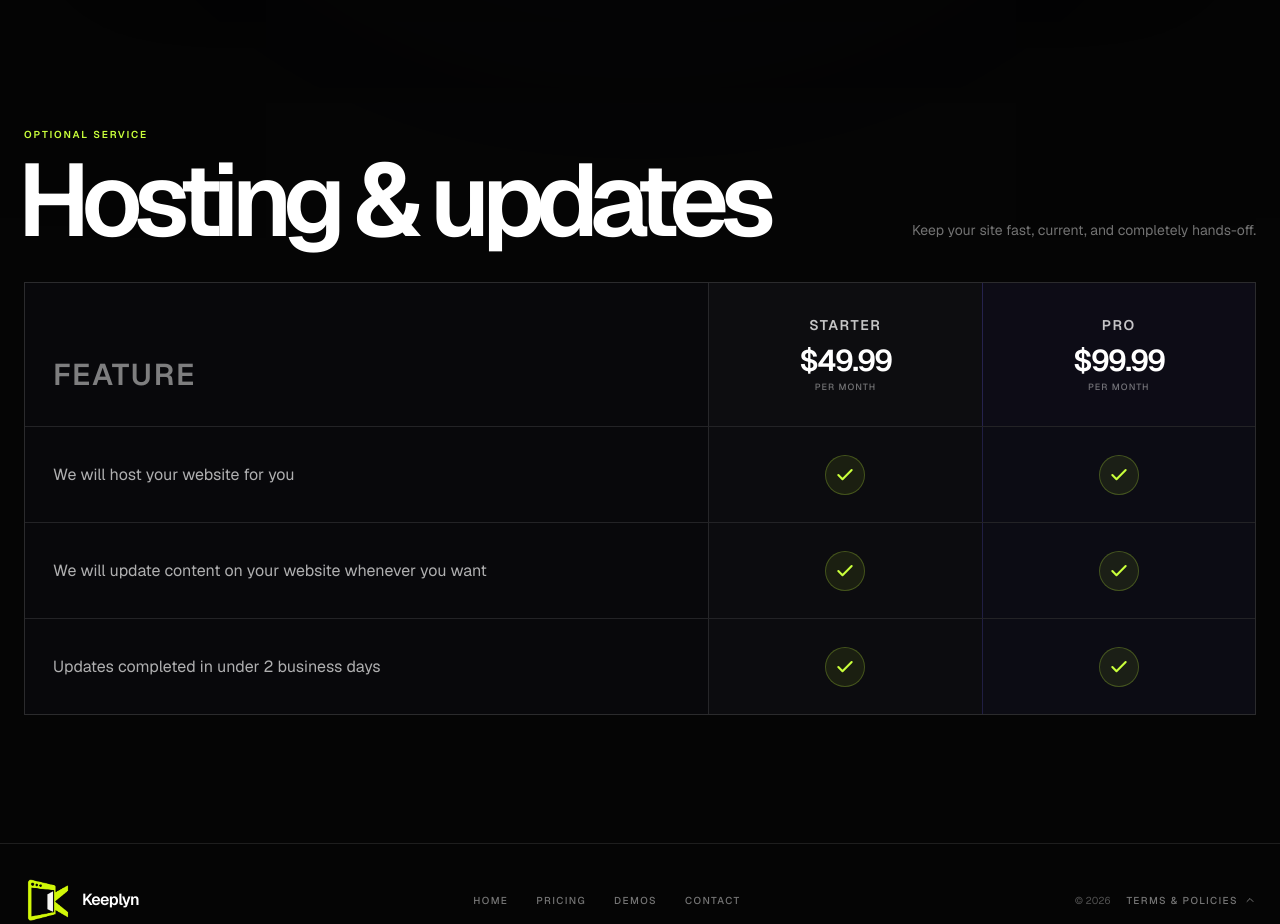
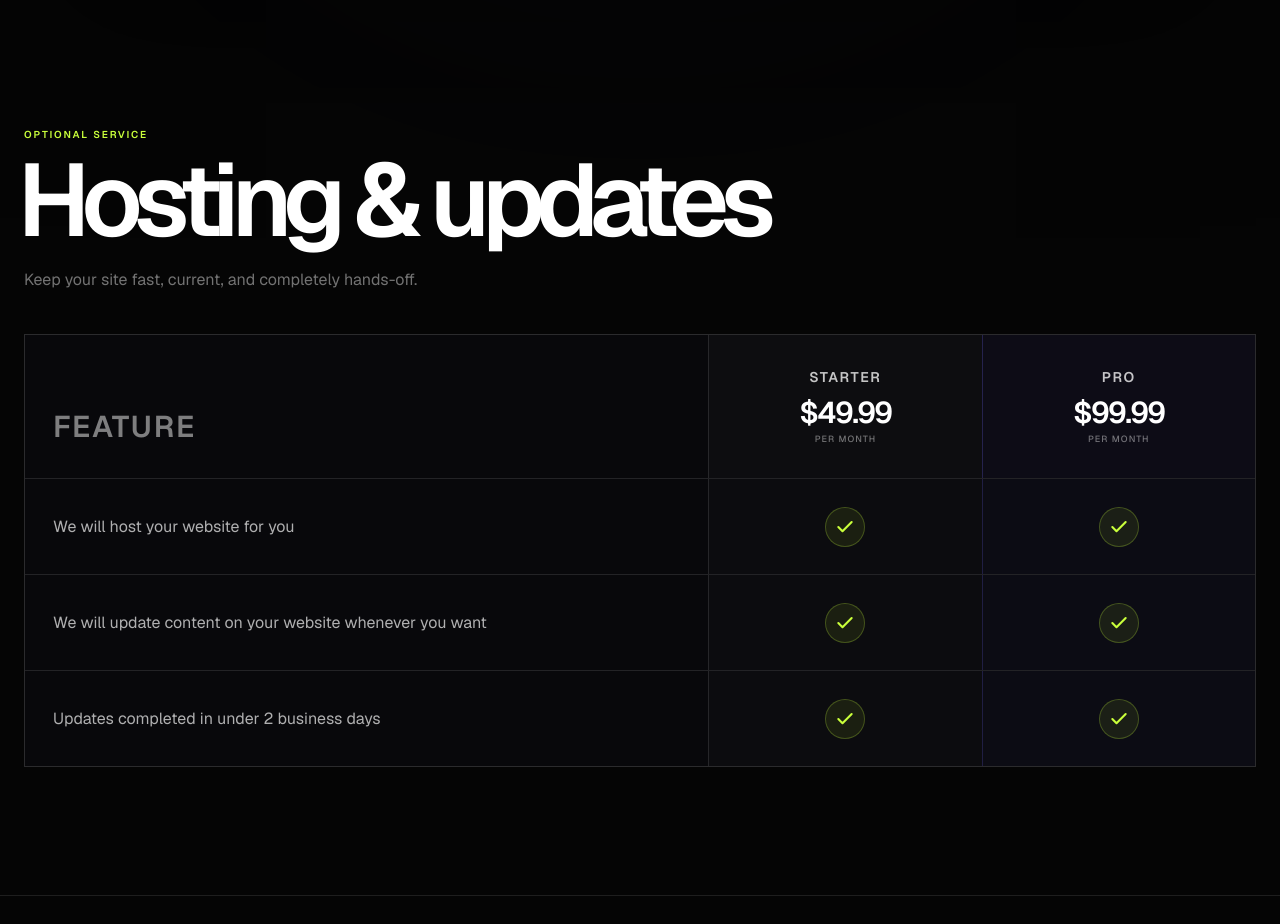
Before and after one commit to ealexander232004/Website-Creation, a Next.js app in the folder Keeplyn.com/: page /pricing in a window 1280 px wide. Shown: the part 1582-2506 px from the top of the page. Built offline with nearby package versions, Linux system fonts and the light colour scheme.

Commit message:
style(pricing): place hosting description under heading and left-align

```diff
--- a/Keeplyn.com/src/components/pricing-details.tsx
+++ b/Keeplyn.com/src/components/pricing-details.tsx
@@ -114,14 +114,12 @@ export function PricingDetails() {
         </div>
 
         <div className="mt-24 sm:mt-32">
-          <div className="mb-10 flex flex-col justify-between gap-5 sm:flex-row sm:items-end">
-            <div>
-              <p className="text-[10px] font-semibold uppercase tracking-[0.18em] text-[#c9ff3b]">Optional service</p>
-              <h2 className="-ml-[0.065em] mt-4 max-w-4xl text-[clamp(3.5rem,8vw,7.5rem)] font-semibold leading-[0.82] tracking-[-0.085em]">
-                Hosting &amp; updates
-              </h2>
-            </div>
-            <p className="max-w-sm text-sm leading-6 text-white/44">
+          <div className="mb-10 max-w-4xl">
+            <p className="text-[10px] font-semibold uppercase tracking-[0.18em] text-[#c9ff3b]">Optional service</p>
+            <h2 className="-ml-[0.065em] mt-4 max-w-4xl text-[clamp(3.5rem,8vw,7.5rem)] font-semibold leading-[0.82] tracking-[-0.085em]">
+              Hosting &amp; updates
+            </h2>
+            <p className="mt-6 max-w-md text-sm leading-6 text-white/44 sm:text-base sm:leading-7">
               Keep your site fast, current, and completely hands-off.
             </p>
           </div>
```
